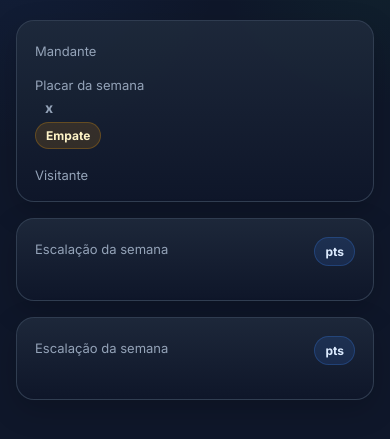
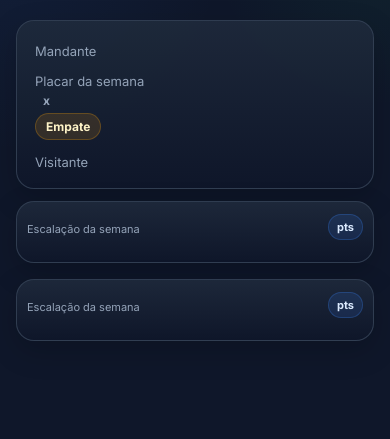
Before and after one commit to matheusbksimoes/fantasy-futebol, a Django app: template league/templates/league/matchup.html in a window 390 px wide. Shown: the part 79-518 px from the top of the page. Run offline with Django 5.2, Linux system fonts and the light colour scheme; the template is opened without the code that fills it, so the values that code supplies are empty; parts of the project's set-up code (start-up, migrations or seed data) failed here and were passed over.

Commit message:
feat: improve mobile layout for matchup and transactions

```diff
--- a/league/templates/league/matchup.html
+++ b/league/templates/league/matchup.html
@@ -128,11 +128,11 @@
 
   @media (max-width: 768px) {
   .matchup-score-card {
-      margin-bottom: 16px;
+    margin-bottom: 12px;
   }
 
   .matchup-score-top {
-      gap: 10px;
+    gap: 8px;
   }
 
   .matchup-side,
@@ -146,76 +146,87 @@
   }
 
   .matchup-team-name {
-      font-size: 18px;
-      line-height: 1.15;
+    font-size: 16px;
+    line-height: 1.1;
   }
 
   .matchup-score-center {
-      padding-top: 4px;
-      padding-bottom: 4px;
+    padding-top: 2px;
+    padding-bottom: 2px;
   }
 
   .matchup-score-row {
     justify-content: flex-start;
-      gap: 10px;
-      margin-top: 6px;
+    gap: 8px;
+    margin-top: 4px;
   }
 
   .matchup-score-number {
-      font-size: 24px;
+    font-size: 20px;
   }
 
   .matchup-score-x {
-      font-size: 14px;
+    font-size: 12px;
   }
 
   .matchup-advantage-bar {
-      margin-top: 8px;
-      height: 6px;
+    margin-top: 6px;
+    height: 5px;
   }
 
   .matchup-leader-text {
-      margin-top: 6px;
+    margin-top: 5px;
+  }
+
+  .matchup-team-card {
+    padding: 12px 10px !important;
   }
 
   .matchup-team-card .section-header {
-      align-items: flex-start;
+    align-items: center;
     gap: 8px;
+    margin-bottom: 10px;
   }
 
   .matchup-team-card .section-title {
-      font-size: 16px;
-      line-height: 1.15;
+    font-size: 15px;
+    line-height: 1.1;
+  }
+
+  .matchup-team-card .section-subtitle {
+    font-size: 11px;
   }
 
   .matchup-team-card .badge {
-      font-size: 12px;
-      padding: 6px 10px;
+    font-size: 11px;
+    padding: 5px 8px;
   }
 
   .matchup-lineup-list {
-      gap: 8px;
+    gap: 6px;
   }
 
   .matchup-slot-card {
-      gap: 10px;
-      padding: 10px 12px;
-      border-radius: 12px;
+    gap: 8px;
+    padding: 8px 10px;
+    border-radius: 10px;
   }
 
   .matchup-slot-label {
-      font-size: 11px;
+    font-size: 10px;
+    line-height: 1.05;
+    margin-bottom: 1px;
+  }
+
+  .matchup-slot-player {
+    margin-top: 2px;
+    font-size: 13px;
     line-height: 1.1;
   }
 
-    .matchup-slot-player {
-      margin-top: 3px;
+  .matchup-slot-points {
     font-size: 14px;
-      line-height: 1.15;
-    }
-
-    .matchup-slot-points {
-      font-size: 16px;
+    font-weight: 800;
   }
 }
 </style>
```
Lines whose indentation alone changed are shown as unchanged.
